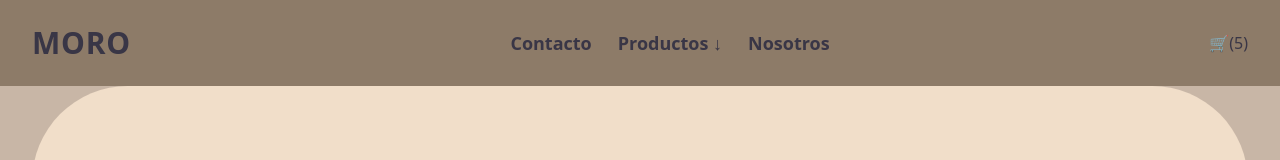
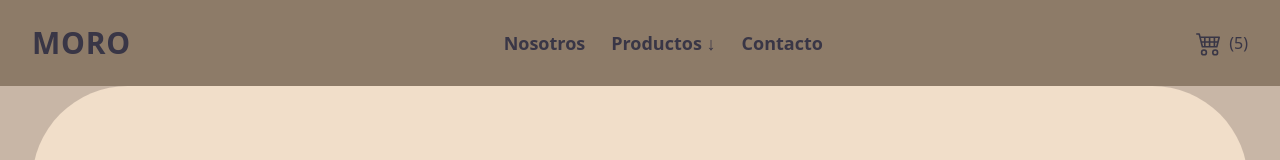
Before and after one commit to fktz94/EntregaFinal-Ortiz, a React (Vite) app: page / in a window 1280 px wide. Shown: the top 160 px of the page. Built offline with nearby package versions, Linux system fonts and the light colour scheme; the HTML template or start-up script is replaced by a standard one.

Commit message:
agrega react-icons

```diff
--- a/package.json
+++ b/package.json
@@ -11,7 +11,8 @@
   },
   "dependencies": {
     "react": "^18.2.0",
-    "react-dom": "^18.2.0"
+    "react-dom": "^18.2.0",
+    "react-icons": "^4.10.1"
   },
   "devDependencies": {
     "@types/react": "^18.2.14",
--- a/src/components/CartWidget.jsx
+++ b/src/components/CartWidget.jsx
@@ -1,4 +1,13 @@
+import { BsCart4 } from 'react-icons/bs';
+
 function CartWidget() {
-  return <p>🛒(5)</p>;
+  return (
+    <p className="flex gap-2 items-center">
+      <BsCart4 style={{ fontSize: '1.6rem' }} /> (5)
+    </p>
+
+    // uso react-icons o uso un emoji?
+    // return <p>🛒(5)</p>;
+  );
 }
 export default CartWidget;
--- a/src/components/NavBar.jsx
+++ b/src/components/NavBar.jsx
@@ -59,13 +59,13 @@ function NavLink({ text }) {
 
 export default function NavBar() {
   return (
-    <header className="px-8 py-5 flex justify-between items-center bg-first">
+    <header className="px-8 py-5 flex justify-between items-center sticky top-0 bg-first">
       <span className="font-bold cursor-default text-3xl tracking-wide">MORO</span>
       <nav>
         <ul className="flex justify-between gap-2">
+          <NavLink text="Nosotros" />
+          <Dropdown />
           <NavLink text="Contacto" />
-          <Dropdown />
-          <NavLink text="Nosotros" />
         </ul>
       </nav>
       <CartWidget />
```
Also changed, not shown: 2 other files (tests, documents, lock files or other folders).
